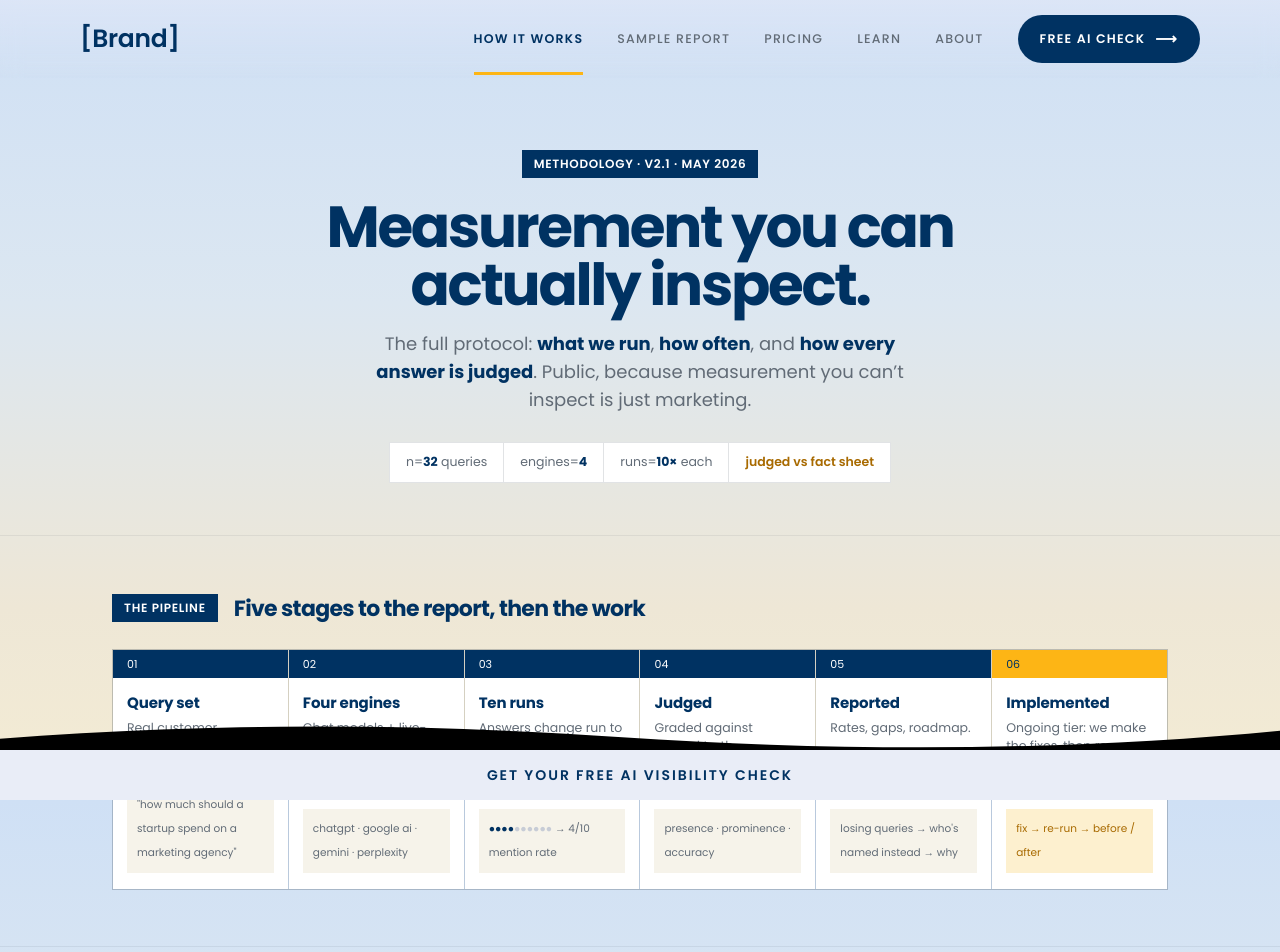
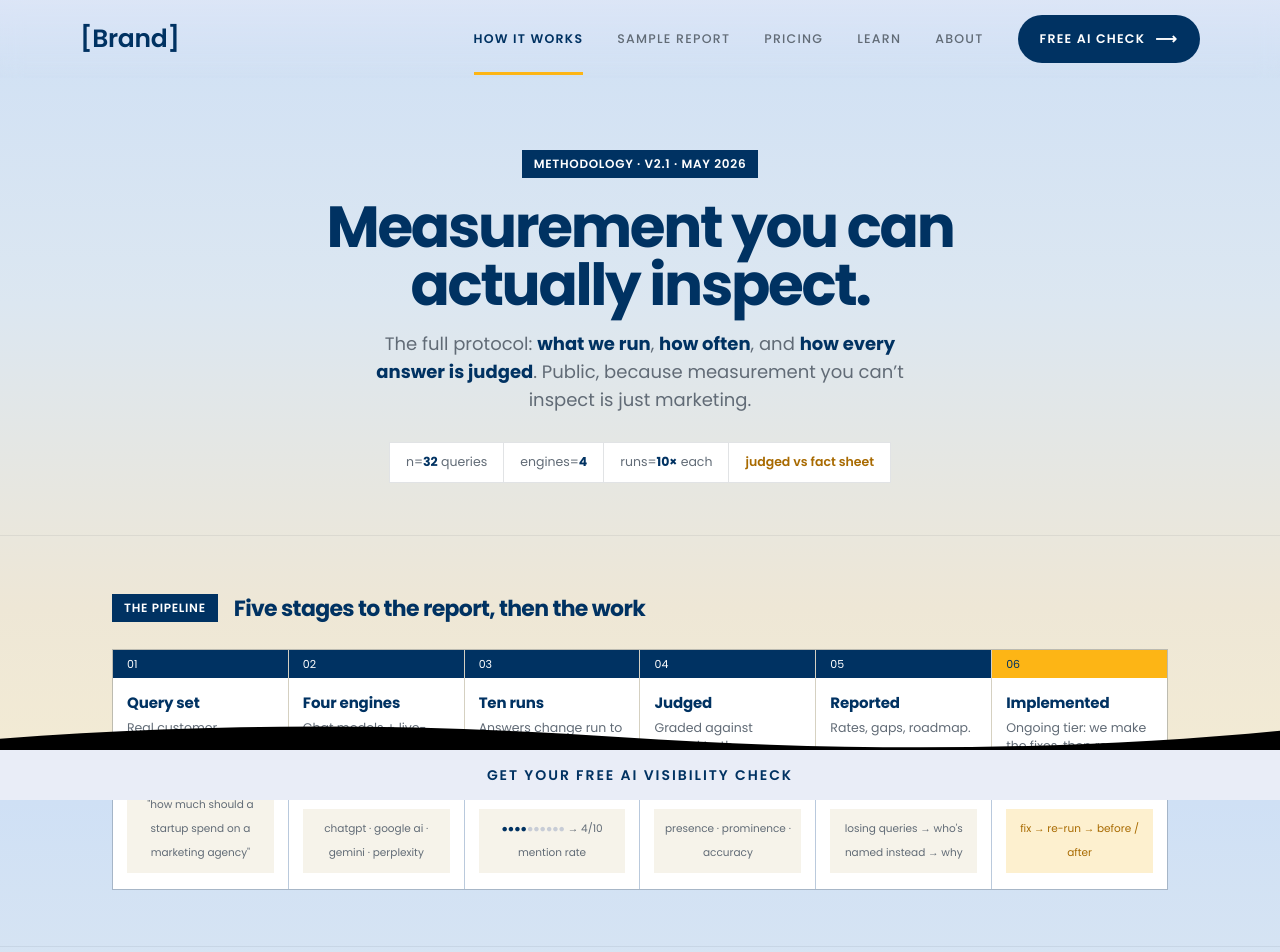
Before and after one commit to jtnoji/geoWebsite, a Next.js app: page /how-it-works in a window 1280 px wide. Shown: the top 952 px of the page. Built offline with nearby package versions, Linux system fonts and the light colour scheme.

Commit message:
center boxes

```diff
--- a/app/how-it-works/page.tsx
+++ b/app/how-it-works/page.tsx
@@ -235,7 +235,7 @@ export default function HowItWorks() {
                   </span>
                 </div>
                 <div
-                  className={`mx-3.5 mt-auto min-h-[52px] px-2.5 py-2 font-mono text-[10.5px] leading-6 ${
+                  className={`mx-3.5 mt-auto min-h-[52px] px-2.5 py-2 text-center font-mono text-[10.5px] leading-6 ${
                     stage.hot ? "bg-gold-soft text-bad" : "bg-paper-dim text-ink-soft"
                   }`}
                 >
```
